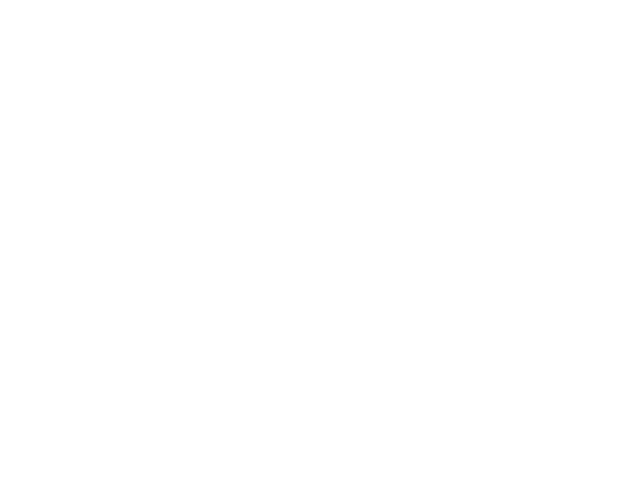
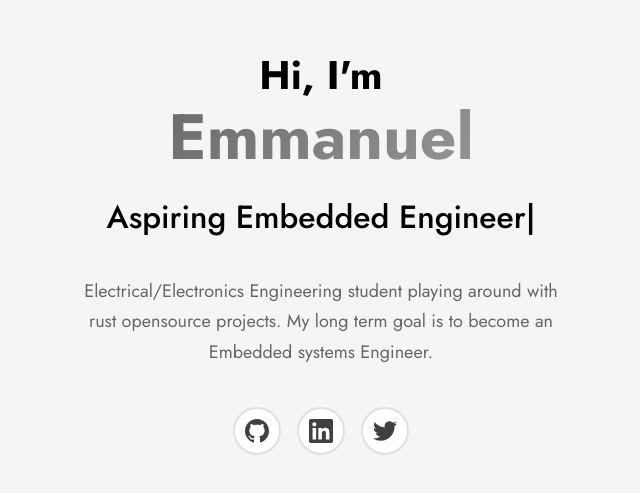
Before and after one commit to emma31-dev/Portfolio-, a React (Vite) app: page / in a window 1280 px wide. Shown: the part 147-640 px from the top of the page, without its empty margins (319-959 px from the left). Built offline with nearby package versions, Linux system fonts and the light colour scheme.

Commit message:
made visible

```diff
--- a/src/components/Hero.tsx
+++ b/src/components/Hero.tsx
@@ -20,7 +20,7 @@ const Hero = () => {
   return (
     <section
       id="home"
-      className="hero animate-on-scroll"
+      className="hero animate-on-scroll visible"
     >
       <div className="hero-container">
         <div className="hero-content">
```
